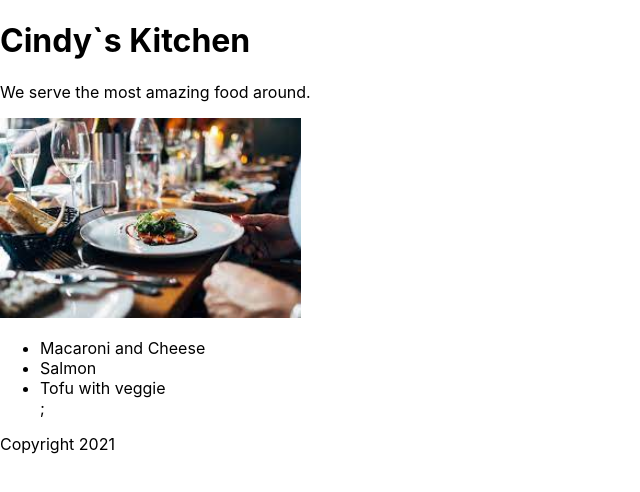
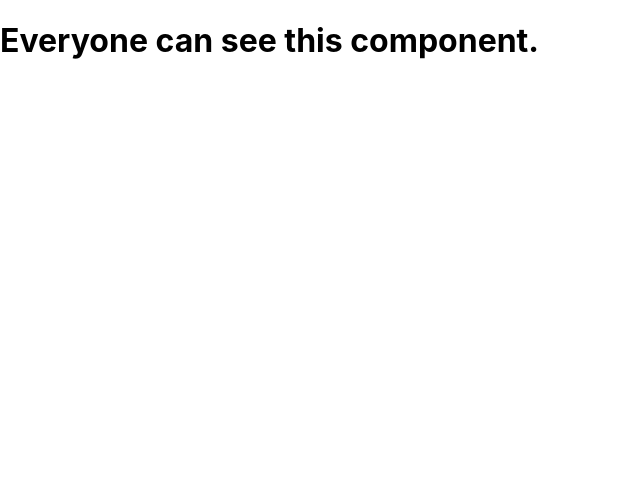
Before and after one commit to Adriantutuianu/react-course, a React (Create React App) app: page / in a window 1280 px wide. Shown: the top 492 px of the page, without its empty margins (0-640 px from the left). Built offline with nearby package versions, Linux system fonts and the light colour scheme.

Commit message:
Conditional rendering

```diff
--- a/src/App.js
+++ b/src/App.js
@@ -1,53 +1,19 @@
 import "./App.css";
-import restaurant from "./restaurant.jpg";
 
-function Header(props) {
-  return (
-    <header>
-      <h1>{props.name}`s Kitchen</h1>
-    </header>
-  );
+function SecretComponent() {
+  return <h1>Secret information for authorized users only</h1>;
 }
 
-function Main(props) {
-  return (
-    <section>
-      <p>We serve the most {props.adjective} food around.</p>
-      <img
-        src={restaurant}
-        height={200}
-        alt="napkin and fork at a restaurant table"
-      />
-      <ul style={{ textAlign: "left" }}>
-        {props.dishes.map((dish) => (
-          <li key={dish.id}>{dish.title}</li>
-        ))}
-        ;
-      </ul>
-    </section>
-  );
+function Regularcomponent() {
+  return <h1>Everyone can see this component.</h1>;
 }
 
-function Footer(props) {
-  return (
-    <footer>
-      <p>Copyright {props.year}</p>
-    </footer>
-  );
-}
-
-const dishes = ["Macaroni and Cheese", "Salmon", "Tofu with veggie"];
-
-const dishObjects = dishes.map((dish, i) => ({ id: i, title: dish }));
-console.log(dishObjects);
-function App() {
-  return (
-    <>
-      <Header name="Cindy" />
-      <Main adjective="amazing" dishes={dishObjects} />
-      <Footer year={new Date().getFullYear()} />
-    </>
-  );
+function App(props) {
+  if (props.authorized) {
+    return <SecretComponent />;
+  } else {
+    return <Regularcomponent />;
+  }
 }
 
 export default App;
--- a/src/index.js
+++ b/src/index.js
@@ -3,4 +3,4 @@
 import "./index.css";
 import App from "./App";
 
-ReactDOM.render(<App />, document.getElementById("root"));
+ReactDOM.render(<App authorized={false} />, document.getElementById("root"));
```
